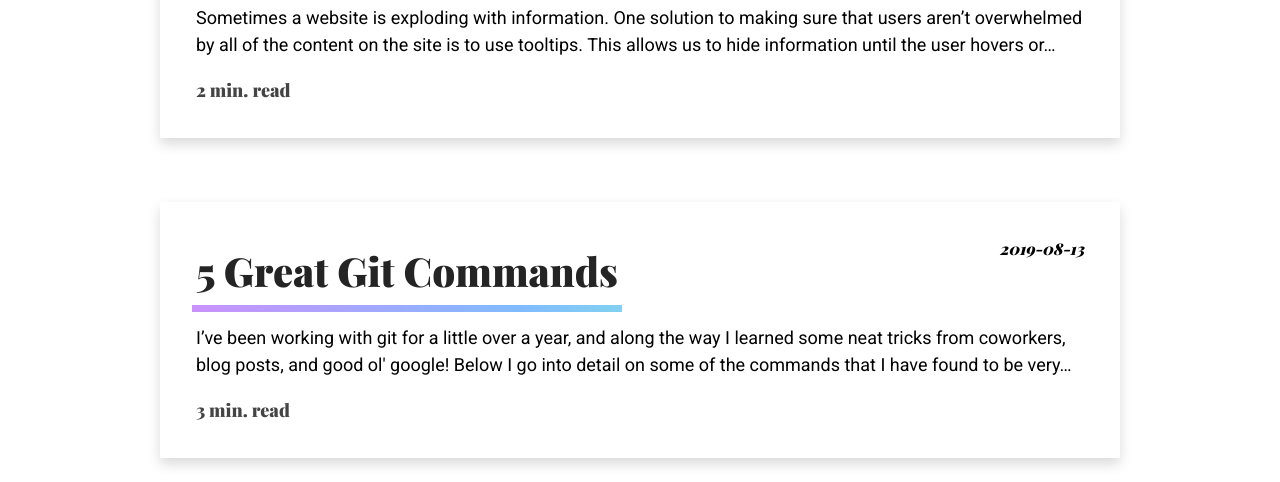
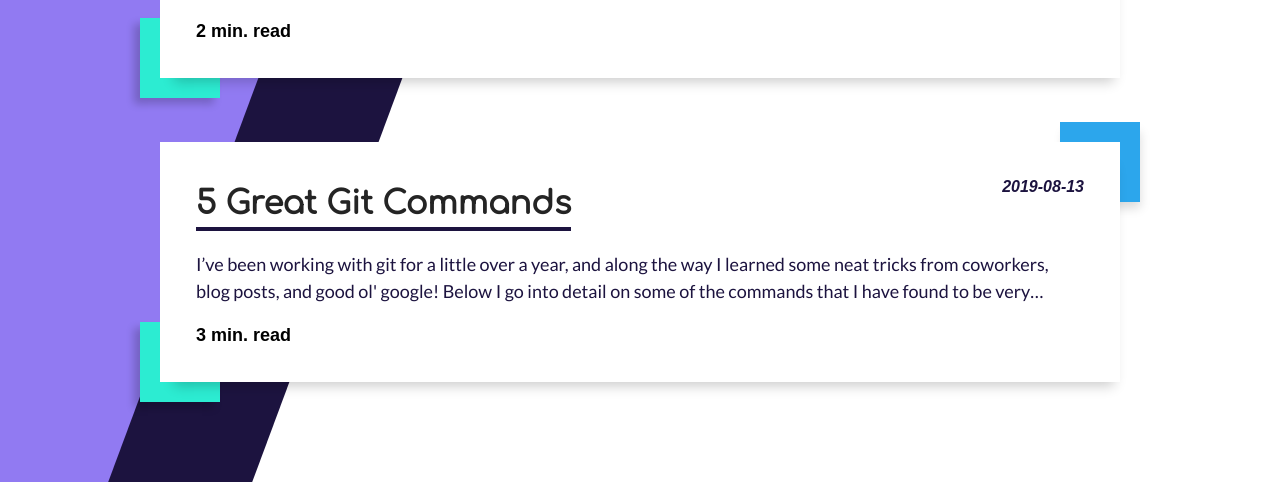
Before and after one commit to corinneling/my-site, a Gatsby site: page /blog in a window 1280 px wide. Shown: the part 707-1189 px from the top of the page. Built offline with nearby package versions, Linux system fonts and the light colour scheme; Gatsby itself is replaced by a stand-in of ours.

Commit message:
feat: style changes

```diff
--- a/src/pages/blog.js
+++ b/src/pages/blog.js
@@ -15,16 +15,16 @@
         <div class="l--blog">
           <h1>Blog</h1>
             {data.allMarkdownRemark.edges.map(({ node }) => (
-              <div key={node.id} className="cmp-blog">
-                <Link to={node.fields.slug} className="cmp-blog__link">
+              <Link to={node.fields.slug} className="cmp-blog-container">
+                <div key={node.id} className="cmp-blog">
                   <h2 className="cmp-blog__title">
                     {node.frontmatter.title}{" "}
                   </h2>
-                </Link>
-                <h3 className="cmp-blog__date">{node.frontmatter.date}</h3>
-                <h3 className="cmp-blog__time">{node.timeToRead} min. read</h3>
-                <p>{node.excerpt}</p>
-              </div>
+                  <h3 className="cmp-blog__date">{node.frontmatter.date}</h3>
+                  <h3 className="cmp-blog__time">{node.timeToRead} min. read</h3>
+                  <p>{node.excerpt}</p>
+                </div>
+              </Link>
             ))}
         </div>
       </Layout>
--- a/src/scss/_cmp.blog.scss
+++ b/src/scss/_cmp.blog.scss
@@ -1,58 +1,92 @@
+.cmp-blog-container {
+  text-decoration: none;
+  color: #1c133f;
+  margin: 2rem auto;
+
+  &:hover .cmp-blog::before,
+  &:hover .cmp-blog::after {
+    height: 100%;
+  }
+}
+
 .cmp-blog {
+  position: relative;
   display: flex;
   flex-wrap: wrap;
   justify-content: space-between;
-  margin: 2rem auto;
   padding: 2rem;
-  box-shadow: 0px 6px 12px 0px rgba(0, 0, 0, 0.15);
+  background-color: #fff;
+  box-shadow: 4px 14px 12px -10px rgba(0, 0, 0, 0.2);
+  transition: all 200ms cubic-bezier(0.71, 0.55, 0.62, 1.37);
 
-  &__link {
+  &::before {
+    content: '';
+    height: 5rem;
+    width: 5rem;
+    background-color: #2cecd2;
+    position: absolute;
+    display: block;
+    bottom: -1.25rem;
+    left: -1.25rem;
+    z-index: -1;
+    box-shadow: -6px 6px 8px 0px rgba(0, 0, 0, 0.2);
+    transition: all 300ms cubic-bezier(0.71, 0.55, 0.62, 1.37);
+  }
+
+  &::after {
+    content: '';
+    height: 5rem;
+    width: 5rem;
+    background-color: #2ca6ec;
+    position: absolute;
+    display: block;
+    top: -1.25rem;
+    right: -1.25rem;
+    z-index: -1;
+    box-shadow: 2px 8px 10px -2px rgba(0, 0, 0, 0.15);
+    transition: all 300ms cubic-bezier(0.71, 0.55, 0.62, 1.37);
+  }
+
+  &__title {
+    display: inline-block;
+    position: relative;
+    font-size: 2rem;
+    margin-bottom: 1rem;
     color: $c-gray-2;
-    position: relative;
-    margin: 0;
-    text-decoration: none;
-    font-size: 1.25rem;
+    transition: color 200ms linear;
 
     &::before {
       content: "";
-      display: block;
+      display: inline-block;
       position: absolute;
-      z-index: -1;
-      bottom: 0.5rem;
+      bottom: 0;
       left: 0;
       width: 100%;
-      height: 0.4rem;
-      background-size: 150% 150%;
-      background-position: 0% 50%;
+      height: 0.25rem;
+      background-color: #1c133f;
       transform: scale(1, 1);
-      background-image: linear-gradient(to left, $c-green 0%, #81baff, $c-pink 100%);
       transform-origin: 10% 100%;
-      transition: all 200ms cubic-bezier(0.71, 0.55, 0.62, 1.37) 0ms;
+      transition: all 200ms cubic-bezier(0.71, 0.55, 0.62, 1.37);
     }
 
-    &:hover::before {
-      left: -0.5rem;
-      transform: scale(1.05, 12);
+    .cmp-blog-container:hover &::before {
+      transform: scale(1, 2);
     }
-  }
-
-  &__title {
-    width: 100%;
-    font-size: 2.5rem;
-    margin-bottom: 1rem;
   }
 
   &__date {
     font-size: 1rem;
     margin-bottom: 1rem;
     font-style: italic;
+    font-family: sans-serif;
   }
 
   &__time {
      order: 5;
      font-weight: 700;
-     color: #444;
+     color: #000;
      margin-top: 1rem;
      font-size: 1.125rem;
+     font-family: sans-serif;
   }
 }
--- a/src/scss/_cmp.layout.scss
+++ b/src/scss/_cmp.layout.scss
@@ -3,27 +3,13 @@
   flex-direction: column;
   justify-content: center;
   align-content: center;
-
-  &::before {
-    content: "";
-    display: block;
-    position: absolute;
-    top: 0;
-    left: 0;
-    width: 100%;
-    height: 0.5rem;
-    background-size: 400% 400%;
-    background-position: 0% 50%;
-    box-shadow: 4px 12px 8px -7px rgba(0, 0, 0, 0.2);
-    background-image: linear-gradient(to left, $c-green 0%, #81baff, $c-pink 100%);
-    animation: gradientMove 5s ease-in infinite;
-  }
+  overflow: hidden;
 }
 
 .l--blog {
   margin: auto;
   padding: 2rem;
-
+  position: relative;
 
   @media (min-width: $bp-sm) {
     display: flex;
@@ -34,30 +20,97 @@
     padding: 0;
     margin: 2rem auto 6rem;
   }
+
+  &::before {
+    content: '';
+    display: block;
+    height: 0;
+    width: 0;
+    position: absolute;
+    top: -18rem;
+    left: -27rem;
+    transform: rotate(10deg);
+    z-index: -2;
+    border-left: 22rem solid transparent;
+    border-right: 22rem solid transparent;
+    border-top: 120rem solid #917af2;
+  }
+
+  &::after {
+    content: '';
+    display: block;
+    height: 0;
+    width: 0;
+    position: absolute;
+    top: -18rem;
+    left: -18rem;
+    transform: rotate(10deg);
+    z-index: -3;
+    border-left: 22rem solid transparent;
+    border-right: 22rem solid transparent;
+    border-top: 120rem solid #1c133f;
+  }
+
+
+  h1 {
+    color: #fff;
+  }
 }
 
 .l--blog-post {
   max-width: 50rem;
   margin: auto;
   padding: 2rem;
+  background-color: #fff;
+  box-shadow: 5px 8px 12px 2px rgba(0, 0, 0, 0.15);
 
   @media (min-width: $bp-sm) {
-    padding: 4rem 0 8rem;
+    padding: 3rem 6rem;
+    margin: 3rem auto 6rem;
+  }
+
+  &::before {
+    content: '';
+    height: 60%;
+    width: 140%;
+    background-color: #2ca6ec;
+    position: absolute;
+    display: block;
+    top: 1rem;
+    left: -5rem;
+    margin: auto;
+    z-index: -1;
+    box-sizing: border-box;
+    transform: rotate(45deg);
+  }
+
+  &::after {
+    content: '';
+    height: 60%;
+    width: 140%;
+    background-color: #2cecd2;
+    position: absolute;
+    display: block;
+    bottom: 1rem;
+    left: -5rem;
+    margin: auto;
+    z-index: -1;
+    box-sizing: border-box;
+    transform: rotate(45deg);
   }
 
   h1 {
     margin: 1rem 0 0.5rem;
     word-spacing: 0.25rem;
-    background-color: #222;
-    color: #fff;
-    border-radius: 0.25rem;
-    line-height: 2;
+    color: #2ca6ec;
+    border-bottom: 4px solid #2ca6ec;
+    line-height: 1.5;
     font-size: 1.5rem;
-    padding: 0.25rem 1rem;
+    display: inline-block;
 
     @media (min-width: $bp-sm) {
       font-size: 2.5rem;
-      padding: 0.25rem 2rem;
+      padding: 0.125rem 0;
     }
   }
 
@@ -68,8 +121,9 @@
   }
 
   h2 {
+    color: #444;
     font-size: 1.5rem;
-    border-bottom: 1px solid #eee;
+    border-bottom: 1px solid #ccc;
 
     @media (min-width: $bp-sm) {
       font-size: 2.125rem;
@@ -90,6 +144,7 @@
 
     @media (min-width: $bp-sm) {
       font-size: 1.0625rem;
+      margin: 1rem auto;
     }
   }
 
@@ -100,6 +155,7 @@
     border-radius: 0.25rem;
     font-weight: bold;
     font-family: "IBM Plex Mono",monospace;
+    font-size: 0.875rem;
   }
 
   pre code {
@@ -119,13 +175,13 @@
   a {
     display: inline-block;
     text-decoration: none;
-    color: #6c3bde;
+    color: #2ca6ec;
     transition: all 250ms linear;
     line-height: 1.5;
-    transition: background-color 150ms cubic-bezier(0.71, 0.55, 0.62, 1.37);
+    transition: background-color 150ms linear;
 
     &:hover {
-      background-color: rgba(179, 246, 224, 0.5);
+      background-color: #f2f2f2;
     }
 
     &::after {
@@ -134,7 +190,7 @@
       position: relative;
       height: 2px;
       width: 100%;
-      background-color: #6c3bde;
+      background-color: #2ca6ec;
       transform: scaleY(1);
       transform-origin: 10% 100%;
       transition: transform 150ms cubic-bezier(0.71, 0.55, 0.62, 1.37);
--- a/src/scss/_elements.text.scss
+++ b/src/scss/_elements.text.scss
@@ -1,8 +1,8 @@
-@import url('https://fonts.googleapis.com/css?family=Playfair+Display:900|Roboto&display=swap');
+@import url('https://fonts.googleapis.com/css?family=Comfortaa:400|Lato&display=swap');
 
 body {
   margin: 0;
-  font-family: 'Roboto', sans-serif;
+  font-family: 'Lato', sans-serif;
 }
 
 h1,
@@ -17,7 +17,7 @@
 h1 {
   font-size: 2.25rem;
   line-height: 1.65;
-  font-family: 'Playfair Display', serif;
+  font-family: 'Comfortaa', cursive;
 
   @media (min-width: $bp-sm) {
     font-size: 4rem;
@@ -27,7 +27,7 @@
 h2 {
   font-size: 2rem;
   line-height: 1.65;
-  font-family: 'Playfair Display', serif;
+  font-family: 'Comfortaa', cursive;
 
   @media (min-width: $bp-sm) {
     font-size: 3rem;
```
